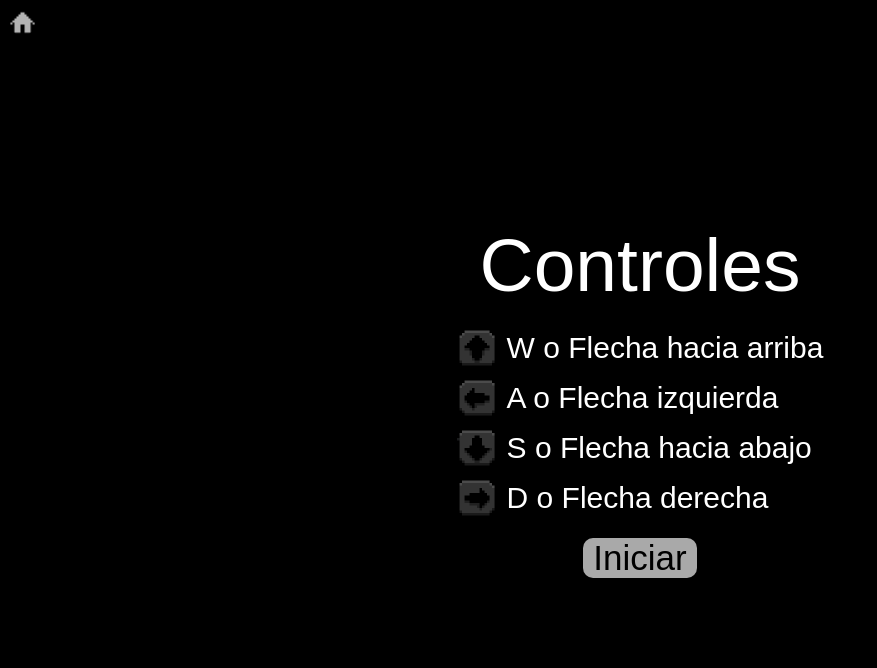
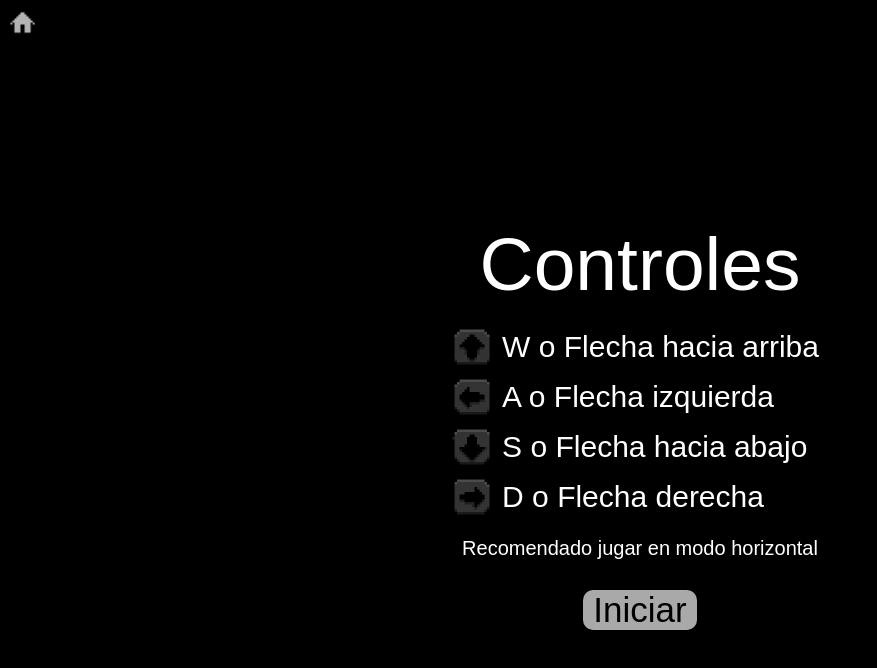
Before and after one commit to RDev00/proyecto-beo, a website with bundled scripts: page public/game.html in a window 1280 px wide. Shown: the whole page, without its empty margins (0-877 px from the left). Built offline with nearby package versions, Linux system fonts and the light colour scheme; a web font is replaced by a local one.

Commit message:
bugfix pequeña con errores de ortografía leves

```diff
--- a/index.js
+++ b/index.js
@@ -14,6 +14,10 @@ app.get('/info', (req, res) => {
   res.sendFile(path.join(__dirname, 'public', 'info.html'));
 });
 
+app.get('/*', (req, res) => {
+  res.sendFile(path.join(__dirname, 'public', 'index.html'));
+});
+
 app.listen(PORT, () => {
   console.log(`App corriendo en ${PORT}`);
 })
--- a/public/game.css
+++ b/public/game.css
@@ -4,6 +4,7 @@
   box-sizing: border-box;
   font-family: "Jersey 15", sans-serif;
   font-weight: 100;
+  scroll-behavior: smooth;
 }
 body { background-color: black; }
 .button {
@@ -141,9 +142,12 @@ body { background-color: black; }
   color: white;
   z-index: 99;
   background-color: black;
+  overflow-y: auto;
+  padding: 50px 0;
 }
 .blackscreen h1 {
   font-size: 75px;
+  padding-top: 50px;
 }
 .blackscreen button {
   border: none;
@@ -175,6 +179,11 @@ body { background-color: black; }
 .control img {
   aspect-ratio: 1 / 1;
   width: 40px;
+}
+.advertence {
+	text-align: center;
+	font-size: 20px;
+	padding: 10px;
 }
 
 .moveButtons {
--- a/public/game.html
+++ b/public/game.html
@@ -32,6 +32,8 @@
         <img src="./assets/textures/rightarrow.png">
         <p>D o Flecha derecha</p>
       </div>
+
+      <p class="advertence">Recomendado jugar en modo horizontal</p>
     </div>
     <button id="start" type="button">Iniciar</button>
   </div>
--- a/public/style.css
+++ b/public/style.css
@@ -16,6 +16,7 @@
   flex-direction: column;
   align-items: center;
   justify-content: center;
+  overflow: hidden;
 }
 .logo {
   font-size: 75px;
```
Also changed, not shown: public/info.html (+3 -3 lines).
